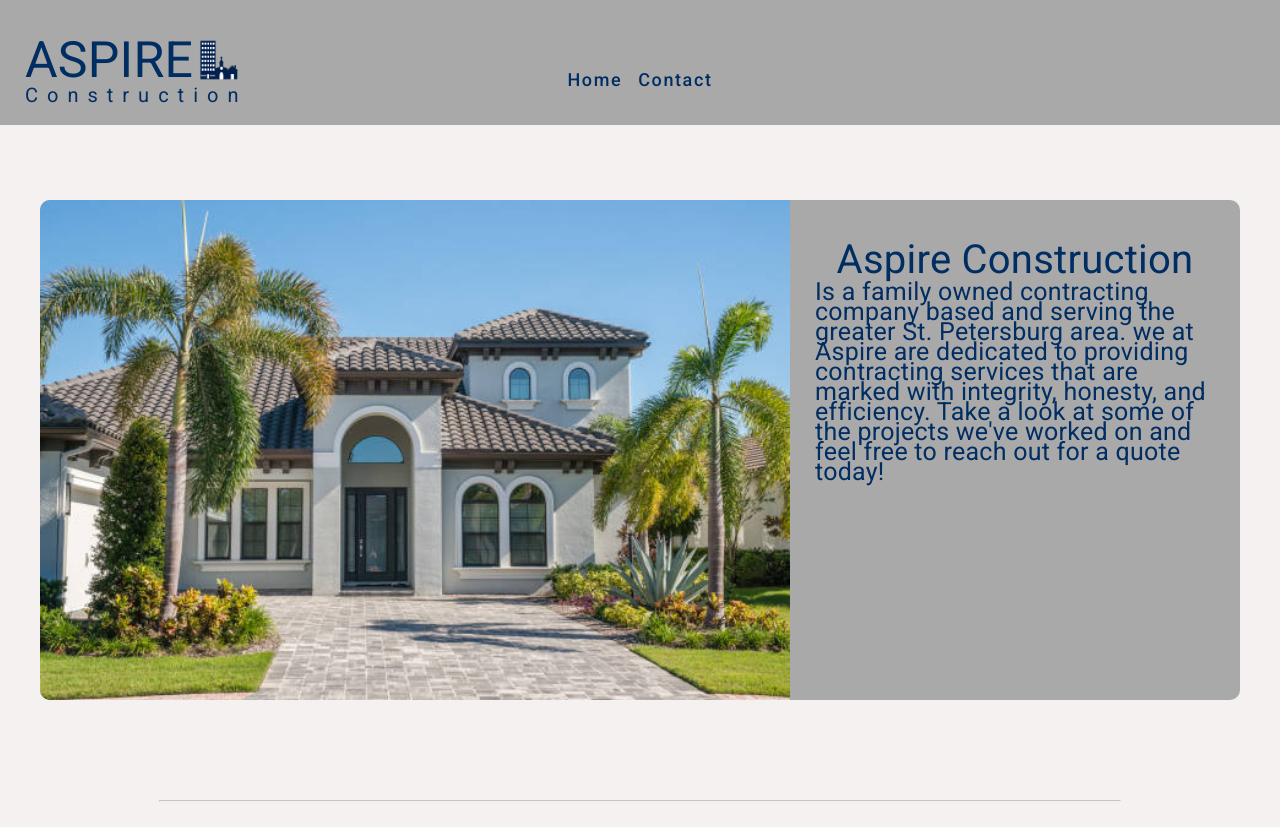
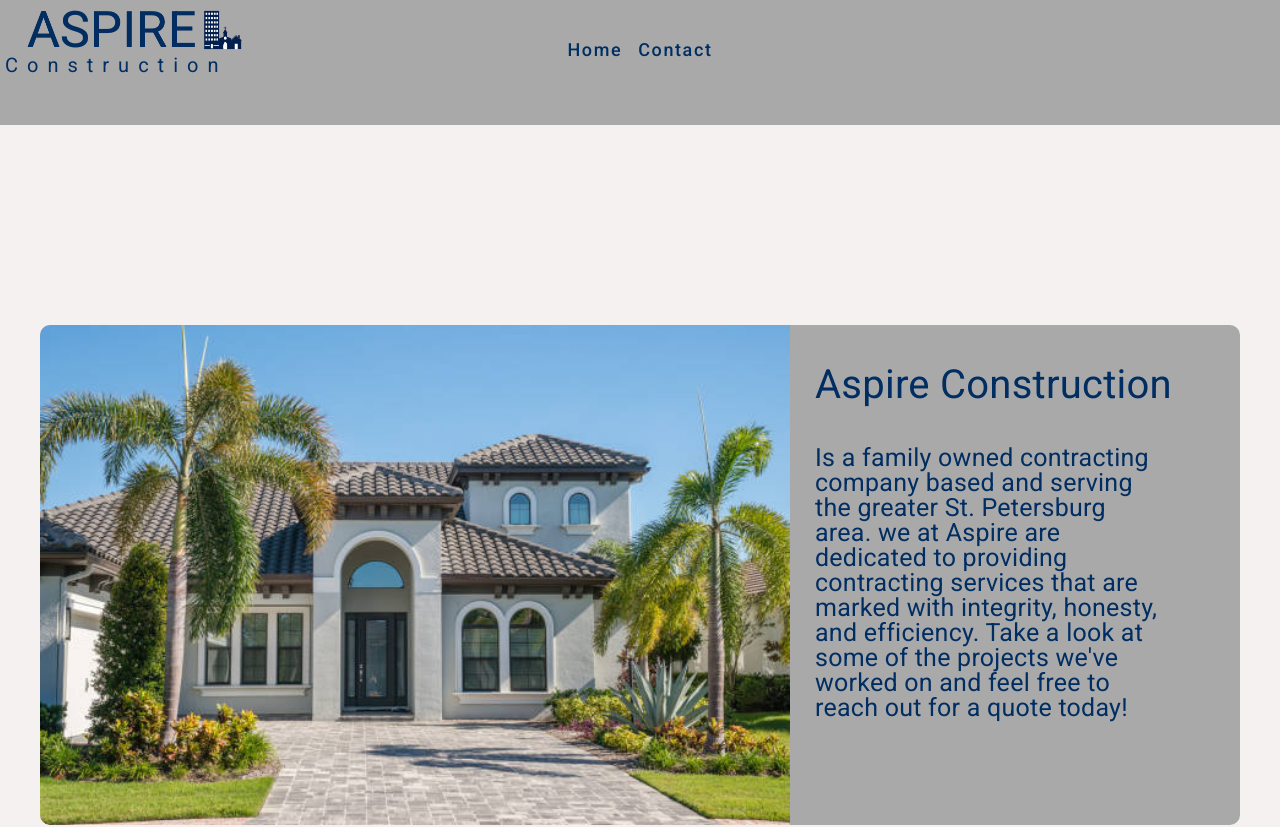
Before and after one commit to Hulkout19/TBC, an Angular app in the folder TBWeb/: page / in a window 1280 px wide. Shown: the top 827 px of the page. Built offline with nearby package versions, Linux system fonts and the light colour scheme.

Commit message:
committing some more

```diff
--- a/TBWeb/src/app/footer/footer.component.css
+++ b/TBWeb/src/app/footer/footer.component.css
@@ -1,6 +1,7 @@
 * {
     margin: 0;
     padding: 0;
+    overflow-y: hidden;
 }
 
 .wrapper {
@@ -21,7 +22,7 @@
 body {
     background-color: rgb(245, 241, 241);
     margin: 0;
-    height: 100px;
+    height: 180px;
     opacity: 0.5;
     border-color: antiquewhite;
     bottom: 0;
--- a/TBWeb/src/app/home/home.component.css
+++ b/TBWeb/src/app/home/home.component.css
@@ -1,8 +1,11 @@
+
 body{
     margin-top: 125px;
     width: 100%;
+    overflow-y:hidden;
 }
 .card{
+    overflow-y: hidden;
     display: flex;
     align-items: flex-start;
     margin: auto;
@@ -31,10 +34,16 @@
     margin-left: auto;
     margin-right: auto;
     color: #002D62;
+    /* background-color: bisque; */
+    text-align: left;
 }
 
 .introBody{
+    /* background-color: bisque; */
+    margin-top: 50px;
     font-size: 25px;
     text-align: left;
     color: #002D62;
+    width: 350px;
+    line-height: 25px;
 }
--- a/TBWeb/src/app/toolbar/toolbar.component.css
+++ b/TBWeb/src/app/toolbar/toolbar.component.css
@@ -3,10 +3,10 @@
     margin-top: -100px;
     color: transparent;
 }
-.fLine{
+/* .fLine{
     display: flex;
     align-items: flex-start;
-}
+} */
 .logo{
     font-size: 50px;
     margin-top: 50px;
@@ -15,18 +15,29 @@
 }
 
 .subLogo{
+    margin-top: -5px;
     color: #002D62;
     font-size: 20px;
-    margin-left: 25px;
+    margin-left: 5px;
     animation-delay: 1s;
     animation: accordian 5s;
     animation-fill-mode: forwards ;
 }
+.fLine a{
+  margin-left: 20px;
+  margin-top: 15px;
+  width: 240px;
+  height: 100px;
+  text-decoration: none;
+}
+
+.logoButton:hover{
+  background-color: transparent !important;
+  box-shadow: none !important;
+}
 
 .logo-img{
-    margin-left: 5px;
-    margin-top: 35px;
-    width: 50px;
+    width: 230px;
 }
 
 @keyframes accordian{
--- a/TBWeb/src/app/toolbar/toolbar.component.html
+++ b/TBWeb/src/app/toolbar/toolbar.component.html
@@ -4,14 +4,17 @@
 
 
         <div id="allButton">
+            <a href="/"></a>
+            <div class="fLine">
+                <!-- <p class="logo">ASPIRE</p>
+                <img class="logo-img" src="assets/TBLogo.webp"> -->
+                <a class="logoButton" routerLink="/" >
+                    <img class="logo-img" src="assets/AspireLogo.png">
+                    <p class="subLogo">Construction</p>
+                </a>
 
-            <div class="fLine">
-                <p class="logo">ASPIRE</p>
-                <img class="logo-img" src="assets/TBLogo.webp">
             </div>
 
-            <p class="subLogo">Construction</p>
-            <!-- <a mat-button class="HomeButton" routerLink="/">click here</a> -->
 
             <div class="link-list">
                 <a mat-button routerLink="/">
```
Also changed, not shown: TBWeb/src/assets/AspireLogo.png (added).
